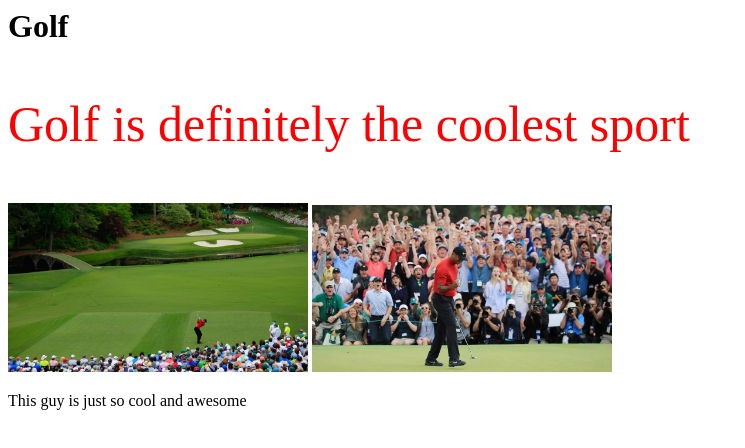
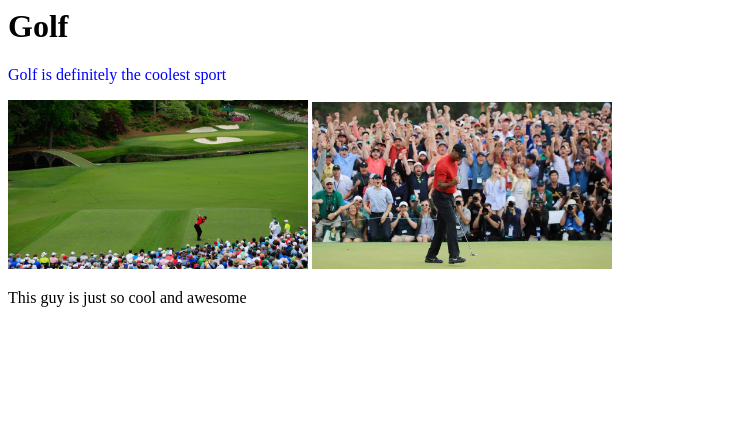
Before and after one commit to nickoda1/nickoda1.github.io, a plain HTML site: page index.html in a window 1280 px wide. Shown: the whole page, without its empty margins (0-745 px from the left). Drawn offline with Linux system fonts and the light colour scheme.

Commit message:
styles.css

```diff
--- a/styles.css
+++ b/styles.css
@@ -1,2 +1,2 @@
-#bright{color:#f00;
- font-size: 50px;}
+#bright{color:blue;
+ font-size: 50 px;}
```
